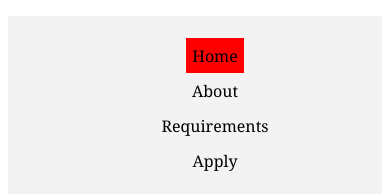
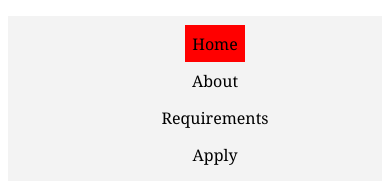
Before and after one commit to meandyoucrew/website, a plain HTML site: page index.html in a window 390 px wide. Shown: the top 194 px of the page. Drawn offline with Linux system fonts and the light colour scheme.

Commit message:
mobile vertical border change

```diff
--- a/css/index.css
+++ b/css/index.css
@@ -60,13 +60,19 @@ and open the template in the editor.
         max-height: 80%;
     }
 
+    .navigation{
+        text-align: center;
+        border: 1px solid #f3f3f3;
+        background-color: #f3f3f3;
+    }
+
     .navigation li{
         display: block;
-        margin: 13px;
+        margin: 15px;
     }
 
     .navigation li a{
-        padding: 6.5px;
+        padding: 7.5px;
         color: black;
         font-family: Georgia;
         text-decoration: none;
```
Also changed, not shown: images/MeAndYouCrewSymbol.png.
